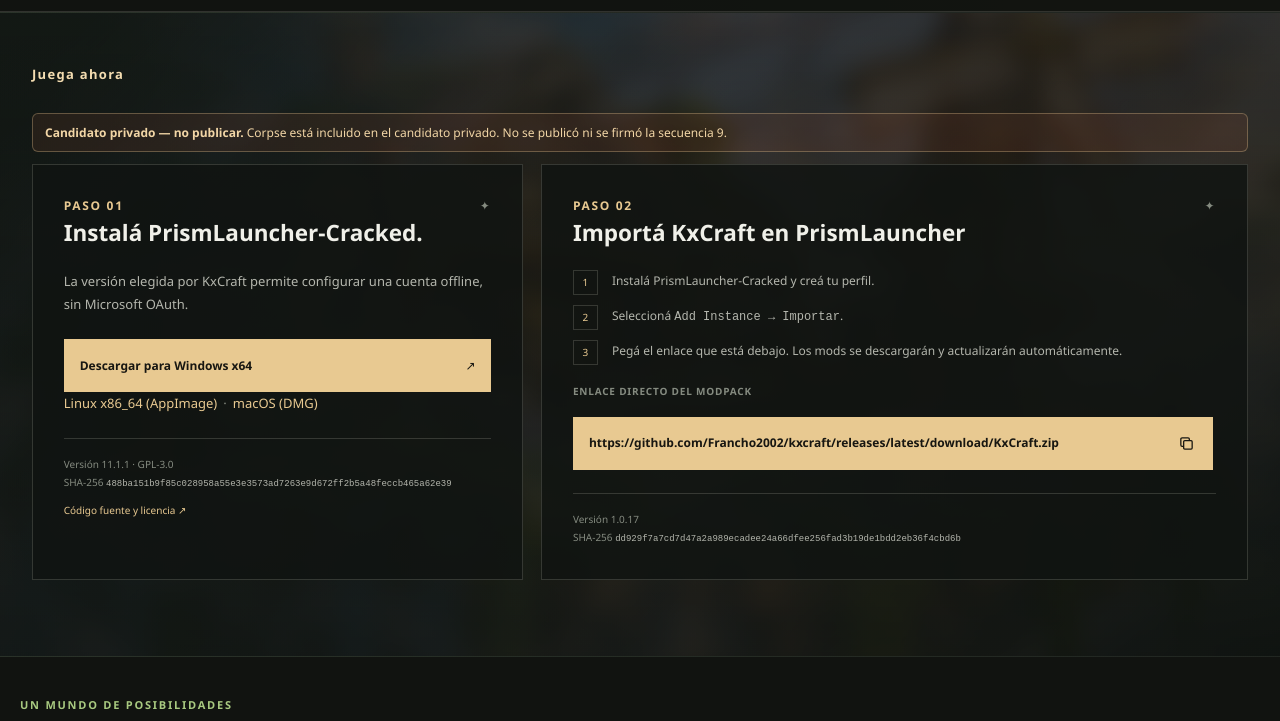
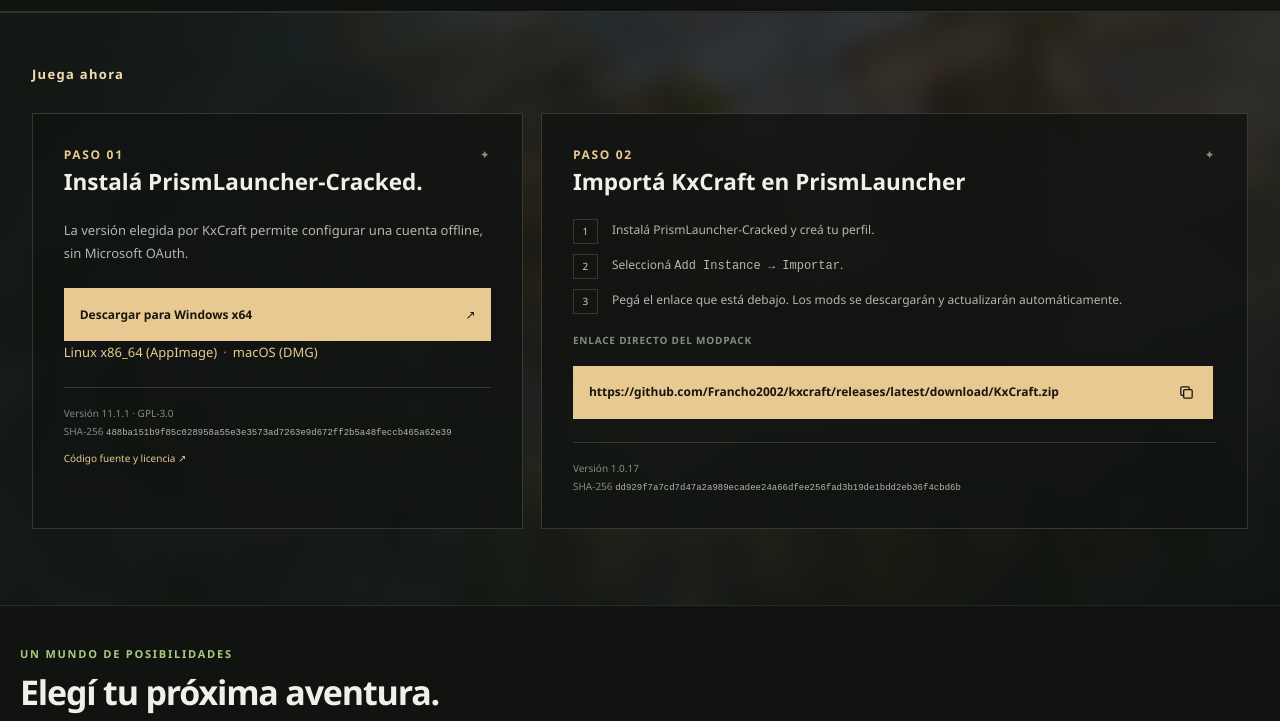
Before and after one commit to Francho2002/kxcraft, a plain HTML site: page site/index.html in a window 1280 px wide. Shown: the part 60-781 px from the top of the page. Drawn offline with Linux system fonts and the light colour scheme.

Commit message:
Remove private candidate notice from public homepage

```diff
--- a/site/index.html
+++ b/site/index.html
@@ -36,7 +36,6 @@
         <div class="kx-section-heading kx-section-heading--split">
           <h1 class="kx-section-kicker">Juega ahora</h1>
         </div>
-        <p class="candidate-private-notice"><strong>Candidato privado — no publicar.</strong> Corpse está incluido en el candidato privado. No se publicó ni se firmó la secuencia 9.</p>
           <div class="kx-play-panels">
           <article class="kx-play-panel kx-play-panel--launcher">
             <div class="kx-panel-top"><span>PASO 01</span><span aria-hidden="true">✦</span></div>
```
